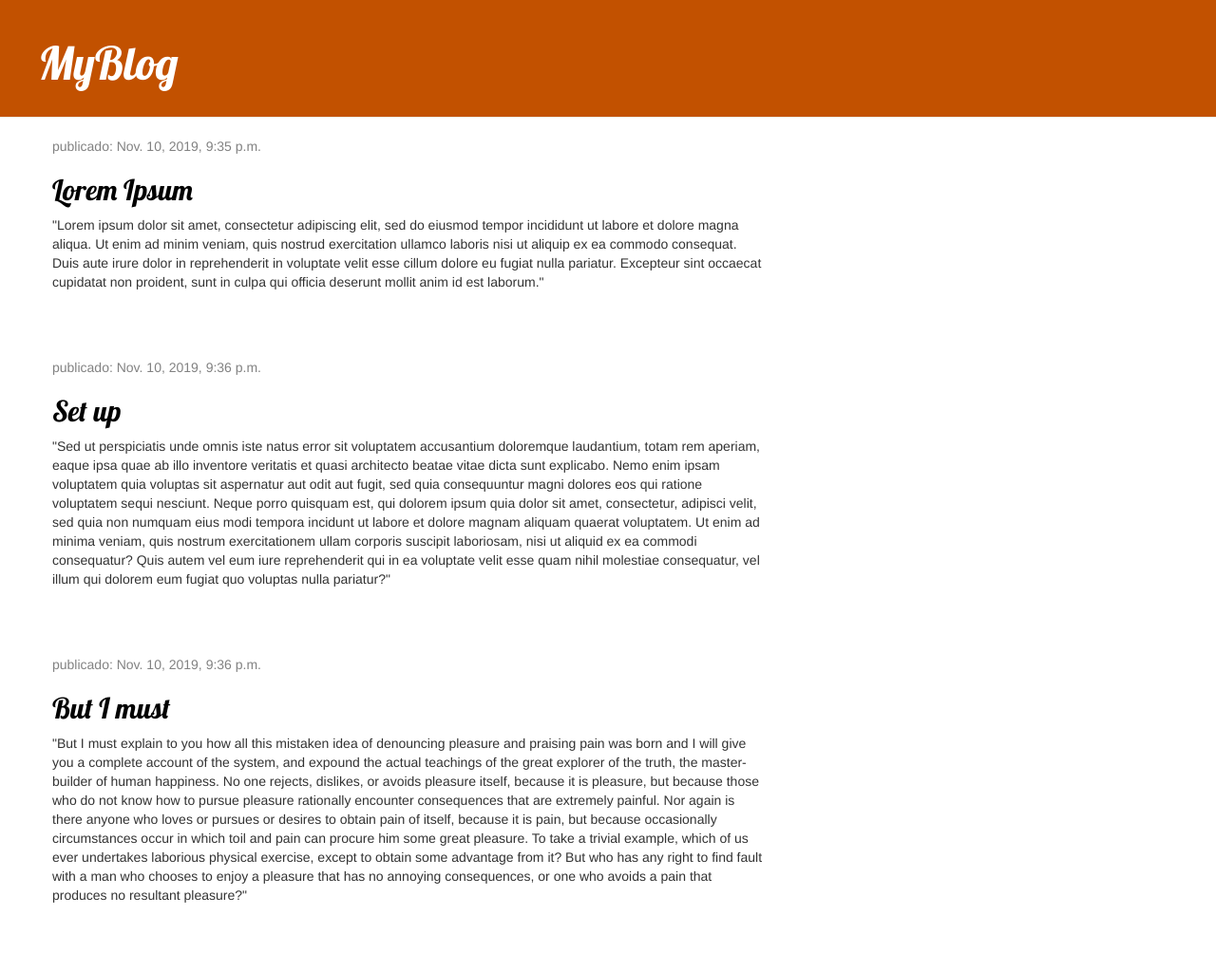
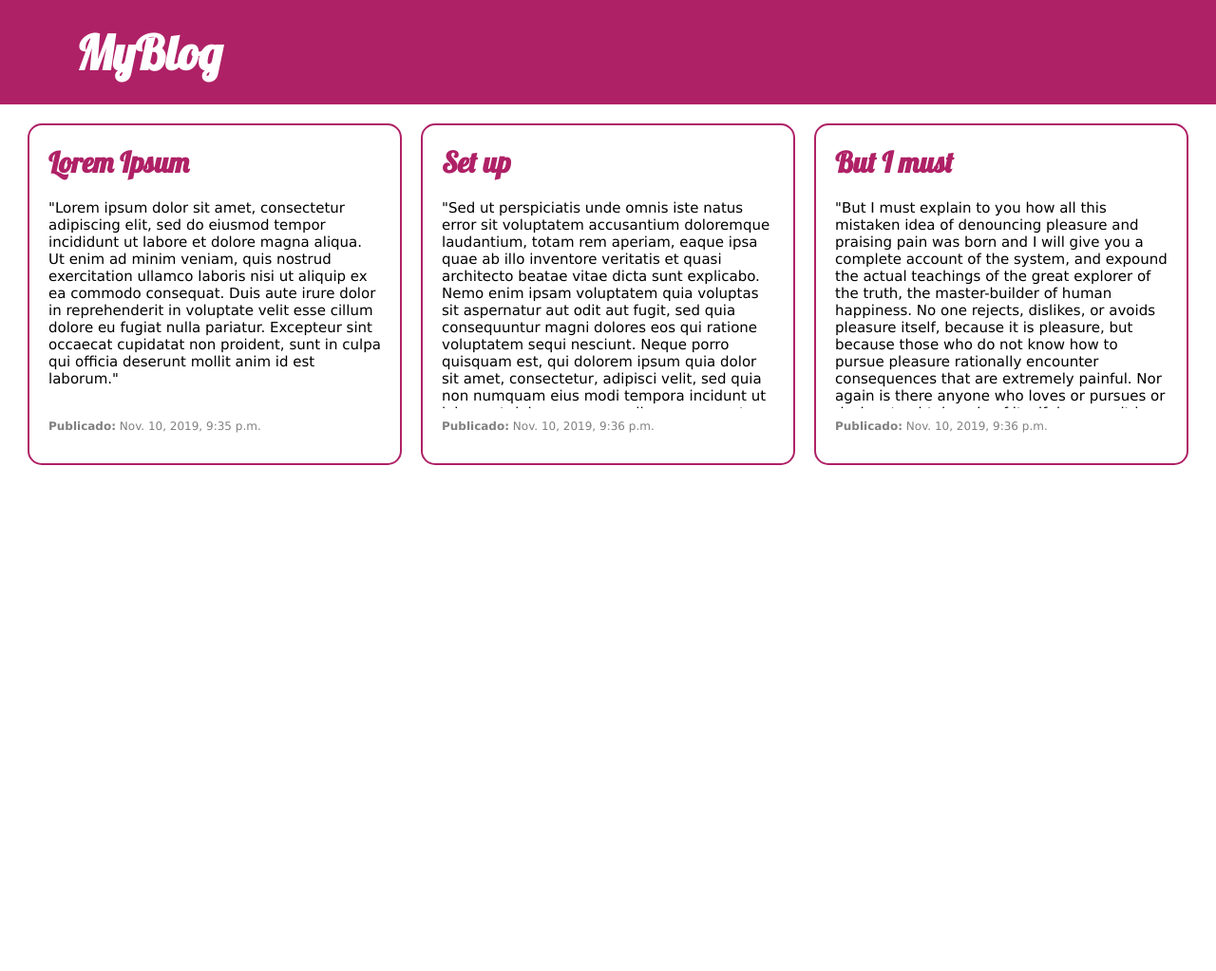
Before and after one commit to carobsts/Blog-Project, a Django app: page / in a window 1280 px wide; the page is wider, and only the part inside the window is pictured. Shown: that part at 95% size. After the commit the page ends 490 px from the top of that part, so only its background shows below. Run offline with Django 3.2, Linux system fonts and the light colour scheme; data comes from the database, SQL or seed files in the repository; both versions use the stored data as it was after the commit; some libraries are stand-ins or nearby versions.

Commit message:
fix style

```diff
--- a/blog/static/css/blog.css
+++ b/blog/static/css/blog.css
@@ -1,53 +1,61 @@
+body {
+    margin: 0;
+    padding: 0;
+}
 
+.post {
+    width: 350px;
+    max-height: 350px;
+    border: 2px solid #AF2166;
+    padding: 20px;
+    border-radius: 15px;
+    margin: 20px 10px;
+}
 
-h1 {
-    color: #FCA205;
-    font-family: 'Lobster';
+.content {
+    display: flex;
+    align-items: center;
+    justify-content: center;
+}
+
+.post-text {
+    width: 350px;
+    height: 220px;
+    overflow: auto;
+    margin: 0;
+    padding: 0;
 }
 
 .page-header {
-    background-color: #C25100;
-    margin-top: 0;
-    padding: 20px 20px 20px 40px;
+    width: 100%;
+    height: 110px;
+    background: #AF2166;
+    display: flex;
+    align-items: center;
+    padding-left: 80px;
 }
 
-.page-header h1, .page-header h1 a, .page-header h1 a:visited, .page-header h1 a:active {
-    color: #ffffff;
-    font-size: 36pt;
-    text-decoration: none;
+.my-blog {
+    color: #fff;
+    font-size: 50px;
+    font-family: 'Lobster';
+    margin: 0;
 }
 
-.content {
-    margin-left: 40px;
+.post-title {
+    font-family: 'Lobster';
+    font-size: 30px;
+    color: #AF2166;
+    margin: 0 0 20px 0;
 }
 
-h1, h2, h3, h4 {
-    font-family: 'Lobster', cursive;
+.post-text {
+    font-family: Verdana, Tahoma, sans-serif;
+    font-size: 15px;
 }
 
-.date {
-    color: #828282;
+.post-date {
+    font-family: Verdana, Tahoma, sans-serif;
+    font-size: 12px;
+    color: gray;
 }
-
-.save {
-    float: right;
-}
-
-.post-form textarea, .post-form input {
-    width: 100%;
-}
-
-.top-menu, .top-menu:hover, .top-menu:visited {
-    color: #ffffff;
-    float: right;
-    font-size: 26pt;
-    margin-right: 20px;
-}
-
-.post {
-    margin-bottom: 70px;
-}
-
-.post h2 a, .post h2 a:visited {
-    color: #000000;
-}
--- a/blog/templates/blog/post_list.html
+++ b/blog/templates/blog/post_list.html
@@ -6,30 +6,30 @@
     <meta name="viewport" content="width=device-width, initial-scale=1.0">
     <meta http-equiv="X-UA-Compatible" content="ie=edge">
     <title>MyBlog</title>
-    <link rel="stylesheet" href="//maxcdn.bootstrapcdn.com/bootstrap/3.2.0/css/bootstrap.min.css">
-    <link rel="stylesheet" href="//maxcdn.bootstrapcdn.com/bootstrap/3.2.0/css/bootstrap-theme.min.css">
     <link rel="stylesheet" href="{% static 'css/blog.css' %}">
     <link href="//fonts.googleapis.com/css?family=Lobster&subset=latin,latin-ext" rel="stylesheet" type="text/css">
 </head>
 <body>
+
     <div class="page-header">
-        <h1>MyBlog</h1>
+        <h1 class="my-blog">MyBlog</h1>
     </div>
 
-    <div class="content container">
-        <div class="row">
-            <div class="col-md-8">
-                {% for post in posts %}
-                    <div class="post">
-                        <div class="date">
-                            <p> publicado: {{ post.published_date }} </p>
-                        </div>
-                        <h2><a href=""> {{ post.title }} </a></h2>
-                        <p> {{ post.text|linebreaksbr }} </p>
+    <div class="content">
+        {% for post in posts %}
+            <div class="post">
+                <div>
+                    <h2 class="post-title"> {{ post.title }} </h2>
+                </div>
+                <div>
+                    <p class="post-text"> {{ post.text|linebreaksbr }} </p>
+                    <div class="post-date">
+                        <p> <b>Publicado:</b> {{ post.published_date }} </p>
                     </div>
-                {% endfor %}
+                </div>
             </div>
-        </div>
+        {% endfor %}
     </div>
+
 </body>
 </html>
```
Also changed, not shown: db.sqlite3.
